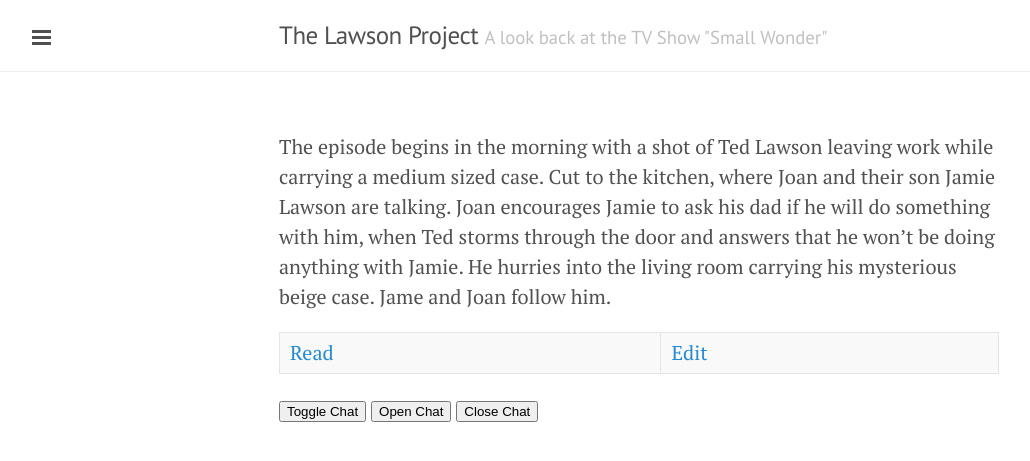
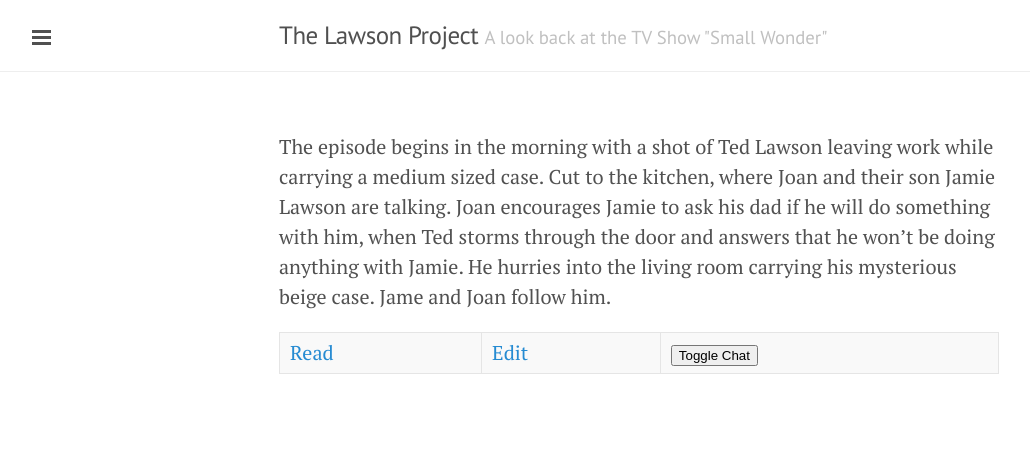
Before and after one commit to lawsonprjct/lawsonprjct.github.io, a Jekyll site: the page built from _posts/2016-07-08-pilot-episode-summary.md, in a window 1280 px wide. Shown: the top 461 px of the page, without its empty margins (1-1031 px from the left). Built offline with Jekyll 4.4.1, drawn with Linux system fonts in a browser that asks for light colours; a script that is not in the unit is left out.

Commit message:
Update from Forestry.io - _posts/2016-07-08-pilot-episode-summary.md

```diff
--- a/_posts/2016-07-08-pilot-episode-summary.md
+++ b/_posts/2016-07-08-pilot-episode-summary.md
@@ -5,8 +5,4 @@
 ---
 The episode begins in the morning with a shot of Ted Lawson leaving work while carrying a medium sized case. Cut to the kitchen, where Joan and their son Jamie Lawson are talking. Joan encourages Jamie to ask his dad if he will do something with him, when Ted storms through the door and answers that he won't be doing anything with Jamie. He hurries into the living room carrying his mysterious beige case. Jame and Joan follow him.
 
-| [Read](https://midmichonline.gitbooks.io/lawsonproject-chapt2/content/ChapterTwo/PilotEpisodeSummary.html) | [Edit](https://midmichonline.quip.com/PmxVAcUHUx1o) |
-
-<button class="js-gitter-toggle-chat-button">Toggle Chat</button>
-<button class="js-gitter-toggle-chat-button" data-gitter-toggle-chat-state="true">Open Chat</button>
-<button class="js-gitter-toggle-chat-button" data-gitter-toggle-chat-state="false">Close Chat</button>
+| [Read](https://midmichonline.gitbooks.io/lawsonproject-chapt2/content/ChapterTwo/PilotEpisodeSummary.html) | [Edit](https://midmichonline.quip.com/PmxVAcUHUx1o) |  <button class="js-gitter-toggle-chat-button">Toggle Chat</button> |
```
